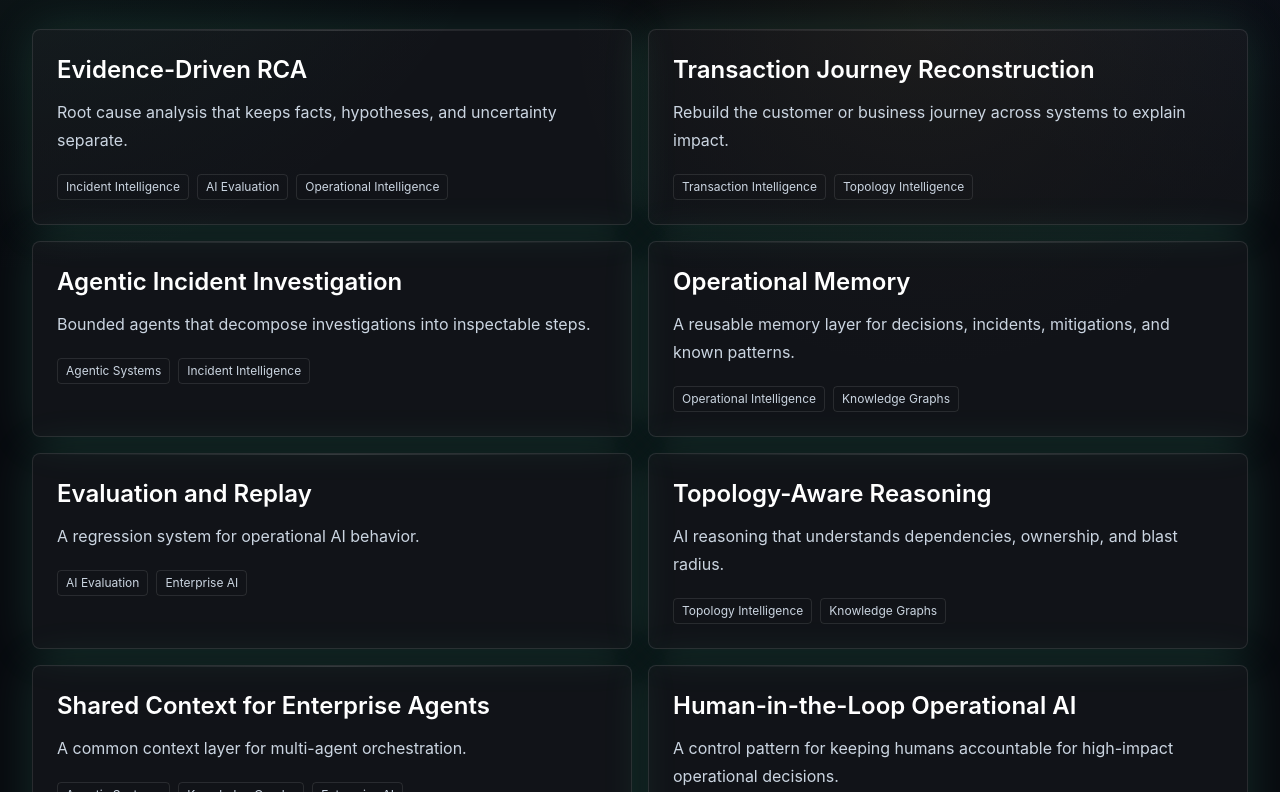
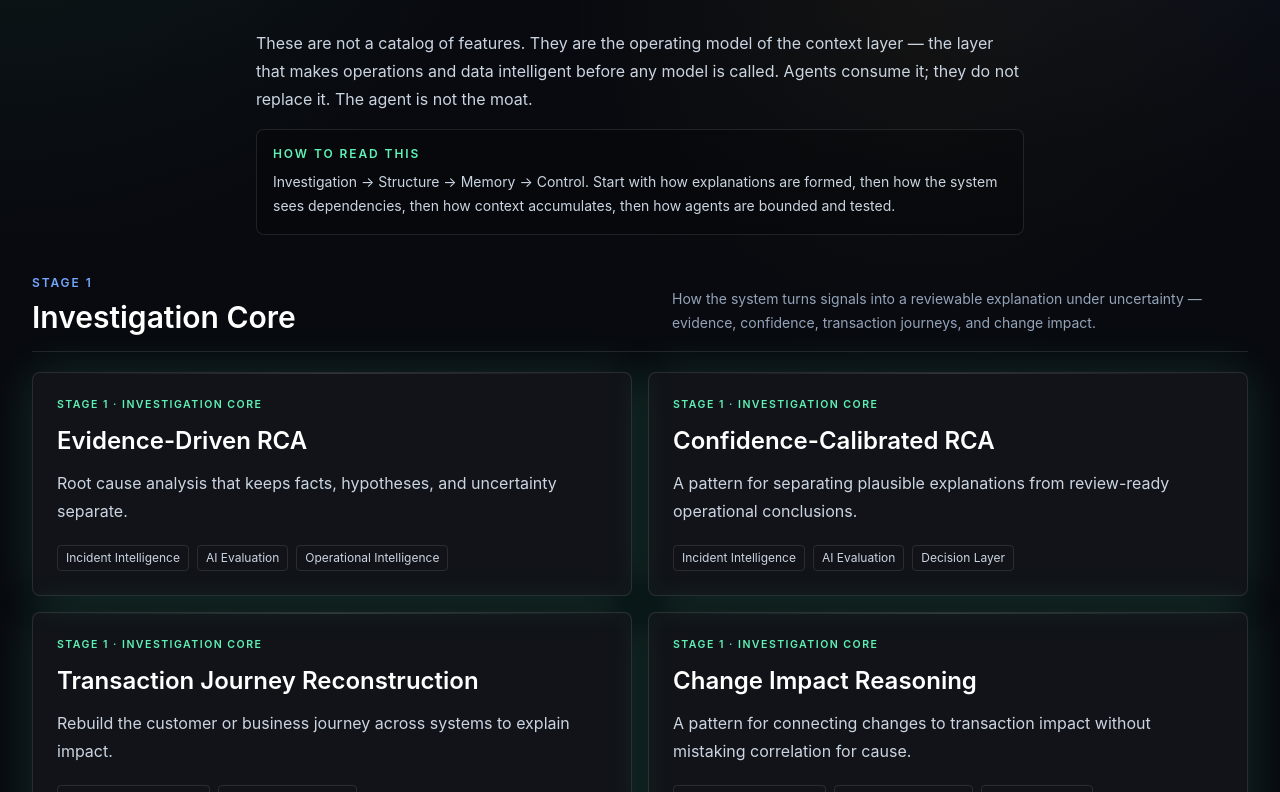
Before and after one commit to rseri17-code/seri-ai, a Next.js app: page /patterns in a window 1280 px wide. Shown: the part 268-1060 px from the top of the page. Built offline with nearby package versions, Linux system fonts and the light colour scheme; no server answers.

Commit message:
lead: patterns as ordered operating model (first pass) + assignment status

```diff
--- a/app/patterns/page.tsx
+++ b/app/patterns/page.tsx
@@ -26,24 +26,115 @@ export const metadata: Metadata = publicRouteMetadata({
   path: "/patterns"
 });
 
+const stages = [
+  {
+    id: "investigation-core",
+    number: "1",
+    name: "Investigation Core",
+    description:
+      "How the system turns signals into a reviewable explanation under uncertainty — evidence, confidence, transaction journeys, and change impact.",
+    patternSlugs: [
+      "evidence-driven-rca",
+      "confidence-calibrated-rca",
+      "transaction-journey-reconstruction",
+      "change-impact-reasoning"
+    ]
+  },
+  {
+    id: "structural-reality",
+    number: "2",
+    name: "Structural Reality",
+    description:
+      "How dependency, ownership, and blast radius become first-class reasoning inputs instead of afterthoughts.",
+    patternSlugs: ["topology-aware-reasoning"]
+  },
+  {
+    id: "memory-shared-context",
+    number: "3",
+    name: "Memory & Shared Context",
+    description:
+      "How context accumulates and stays coherent across humans and agents — governed memory and shared state.",
+    patternSlugs: ["operational-memory", "shared-context-for-enterprise-agents"]
+  },
+  {
+    id: "agent-control-plane",
+    number: "4",
+    name: "Agent Control Plane",
+    description:
+      "How agents are bounded, gated, and regression-tested so they consume the context layer instead of replacing it.",
+    patternSlugs: [
+      "agentic-incident-investigation",
+      "human-in-the-loop-operational-ai",
+      "evaluation-and-replay"
+    ]
+  }
+] as const;
+
+const patternBySlug = new Map(patterns.map((pattern) => [pattern.slug, pattern]));
+
 export default function PatternsPage() {
   return (
-    <Section eyebrow="Patterns" title="Architecture patterns for AI-native operational systems." level="h1">
-      <div className="grid gap-4 md:grid-cols-2">
-        {patterns.map((pattern) => (
+    <Section
+      eyebrow="Operating model"
+      title="Architecture patterns as an ordered operating model."
+      level="h1"
+    >
+      <div className="mx-auto max-w-3xl space-y-4">
+        <p className="text-base leading-7 text-slate-300">
+          These are not a catalog of features. They are the operating model of the context layer — the layer that makes
+          operations and data intelligent before any model is called. Agents consume it; they do not replace it. The agent
+          is not the moat.
+        </p>
+        <div className="rounded-lg border border-white/10 bg-black/20 p-4">
+          <p className="text-xs font-semibold uppercase tracking-[0.16em] text-mint">How to read this</p>
+          <p className="mt-2 text-sm leading-6 text-slate-300">
+            Investigation → Structure → Memory → Control. Start with how explanations are formed, then how the system sees
+            dependencies, then how context accumulates, then how agents are bounded and tested.
+          </p>
+        </div>
+      </div>
+
+      <div className="mt-10 space-y-12">
+        {stages.map((stage) => (
+          <section key={stage.id} id={stage.id} className="scroll-mt-28">
+            <div className="flex flex-wrap items-end justify-between gap-3 border-b border-white/10 pb-4">
+              <div>
+                <p className="text-xs font-semibold uppercase tracking-[0.16em] text-signal">
+                  Stage {stage.number}
+                </p>
+                <h2 className="mt-2 text-2xl font-semibold text-white sm:text-3xl">{stage.name}</h2>
+              </div>
+              <p className="max-w-xl text-sm leading-6 text-slate-400">{stage.description}</p>
+            </div>
+
+            <div className="mt-5 grid gap-4 md:grid-cols-2">
+              {stage.patternSlugs.map((slug) => {
+                const pattern = patternBySlug.get(slug);
+                if (!pattern) return null;
+                return (
                   <Link key={pattern.slug} href={`/patterns/${pattern.slug}`}>
                     <Card className="h-full transition hover:border-signal/40">
-              <h2 className="text-2xl font-semibold text-white">{pattern.title}</h2>
+                      <p className="text-[0.66rem] font-semibold uppercase tracking-[0.14em] text-mint">
+                        Stage {stage.number} · {stage.name}
+                      </p>
+                      <h3 className="mt-3 text-2xl font-semibold text-white">{pattern.title}</h3>
                       <p className="mt-3 leading-7 text-slate-300">{pattern.description}</p>
                       <div className="mt-5 flex flex-wrap gap-2">
                         {pattern.tags.map((tag) => (
-                  <span key={tag} className="rounded border border-white/10 px-2 py-1 text-xs text-slate-300">
+                          <span
+                            key={tag}
+                            className="rounded border border-white/10 px-2 py-1 text-xs text-slate-300"
+                          >
                             {tag}
                           </span>
                         ))}
                       </div>
                     </Card>
                   </Link>
+                );
+              })}
+            </div>
+          </section>
         ))}
       </div>
     </Section>
```
Also changed, not shown: 1 other file (tests, documents, lock files or other folders). Lines whose indentation alone changed are shown as unchanged.
